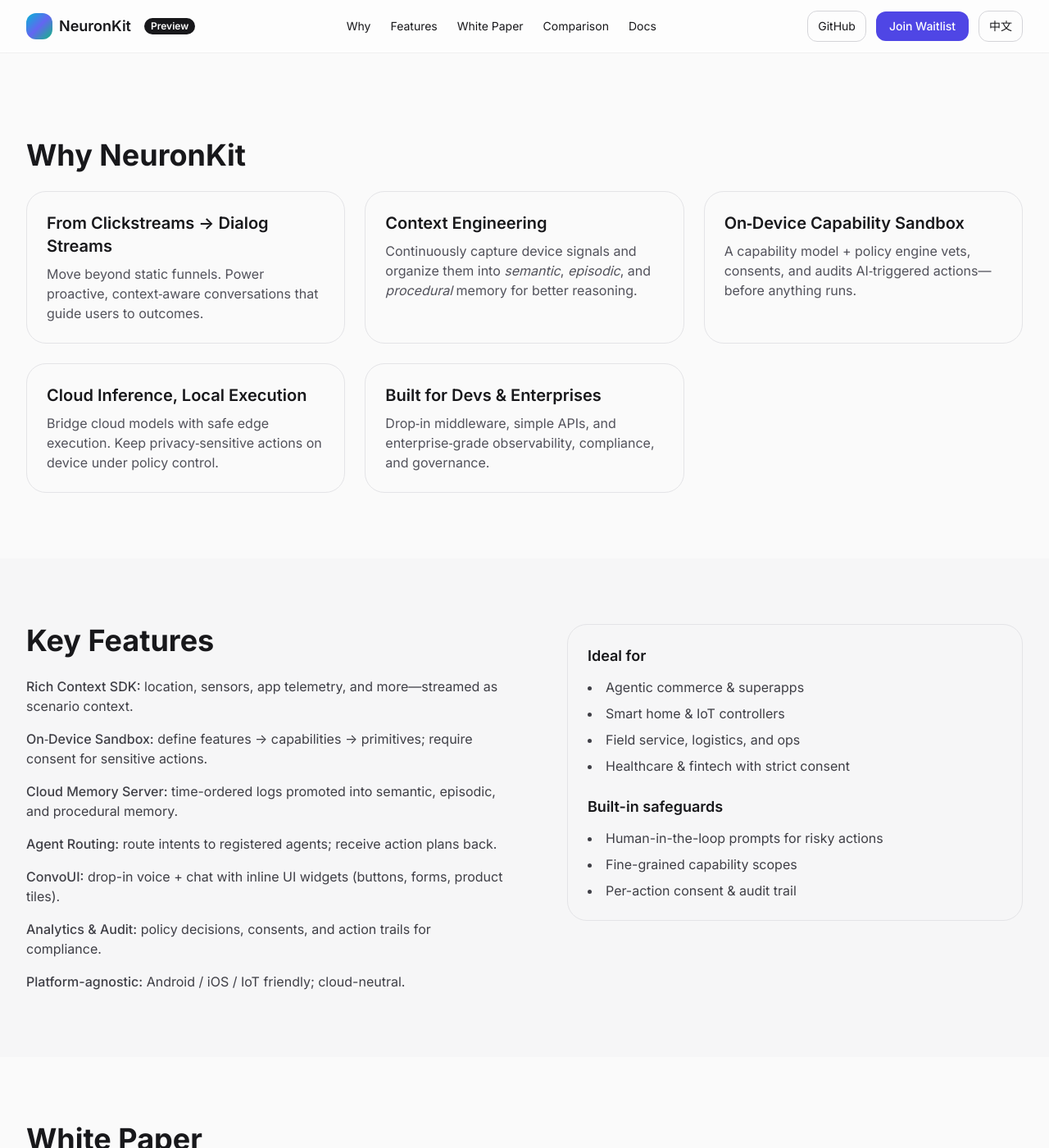
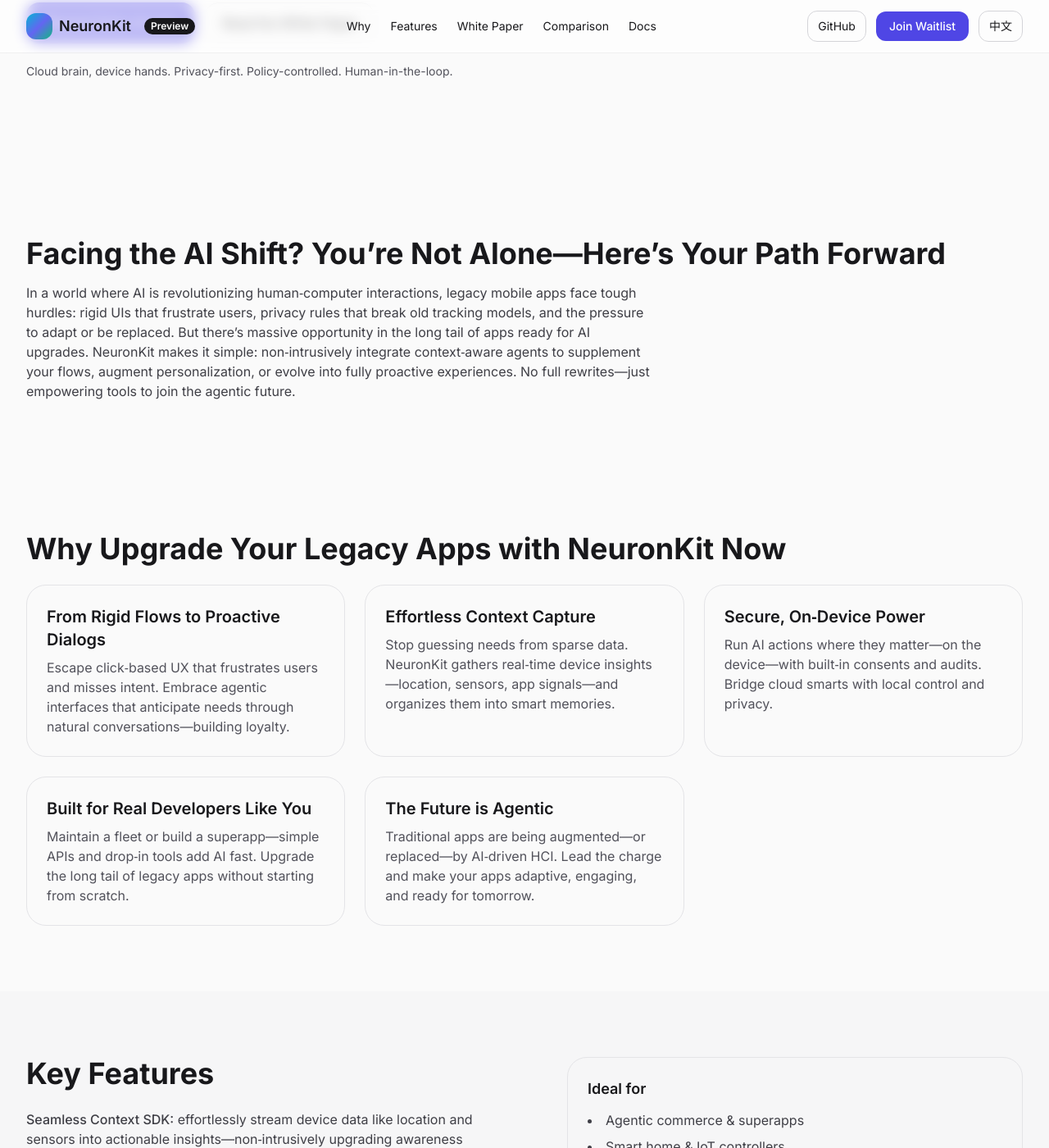
Before and after one commit to finogeeks/finogeeks.github.io, a Jekyll site: the page en/neuronkit/index.html, which Jekyll copies as it is, in a window 1280 px wide and 1400 px high, scrolled down 860 px. Shown: the whole window at 82% size. Built offline with Jekyll 4.4.1, drawn with Linux system fonts in a browser that asks for light colours; nearby versions of some CDN libraries; some of the changed text lies outside the part shown.

Commit message:
improve landing page to make it more easy to understand

```diff
--- a/en/neuronkit/index.html
+++ b/en/neuronkit/index.html
@@ -68,11 +68,10 @@
       <div class="grid lg:grid-cols-2 gap-10 items-center">
         <div>
           <h1 class="text-4xl md:text-6xl font-extrabold leading-tight">
-            Clickstreams won’t cut it. Build <span class="gradient-text">dialog streams</span> with proactive agents.
+            Legacy Apps Are Stuck in the Past—Unlock <span class="gradient-text">AI‑Powered Conversations</span> Without the Overhaul
           </h1>
           <p class="mt-6 text-lg text-zinc-700 dark:text-zinc-300 max-w-2xl">
-            In the AI age, legacy apps can’t stay bound to static funnels and passive carts. To join the shift, apps need more than language models—they need <strong>context engineering</strong>.
-            <strong>NeuronKit</strong> provides a total solution: it collects real‑time device data, organizes it into <em>semantic</em>, <em>episodic</em>, and <em>procedural</em> memories, and executes actions securely via a unique <strong>on‑device capability‑model sandbox</strong>. Unlike cloud‑only sandboxes, NeuronKit bridges <strong>cloud inference</strong> with <strong>safe local execution</strong>, enabling any app or device to become agentic.
+            Your traditional mobile apps rely on rigid clicks and forms, but users demand intuitive, proactive interactions. As AI agents redefine human‑computer interfaces, don’t get left behind—join the wave effortlessly. <strong>NeuronKit</strong> is the non‑intrusive SDK that upgrades your apps with real‑time context awareness, secure on‑device actions, and seamless dialog flows. Turn passive experiences into agentic ones, boosting engagement in e‑commerce, fintech, and more—while respecting privacy and requiring minimal code changes.
           </p>
           <div class="mt-5 flex flex-wrap gap-2">
             <span class="px-2.5 py-1 text-xs rounded-full bg-indigo-600/10 text-indigo-700 dark:text-indigo-300 border border-indigo-600/20">Dialog streams</span>
@@ -115,30 +114,40 @@
     </div>
   </section>
 
+  <!-- Challenges -->
+  <section class="py-12 md:py-20" id="challenges">
+    <div class="max-w-7xl mx-auto px-4 sm:px-6 lg:px-8">
+      <h2 class="text-3xl md:text-4xl font-bold">Facing the AI Shift? You’re Not Alone—Here’s Your Path Forward</h2>
+      <p class="mt-4 text-zinc-700 dark:text-zinc-300 max-w-3xl">
+        In a world where AI is revolutionizing human‑computer interactions, legacy mobile apps face tough hurdles: rigid UIs that frustrate users, privacy rules that break old tracking models, and the pressure to adapt or be replaced. But there’s massive opportunity in the long tail of apps ready for AI upgrades. NeuronKit makes it simple: non‑intrusively integrate context‑aware agents to supplement your flows, augment personalization, or evolve into fully proactive experiences. No full rewrites—just empowering tools to join the agentic future.
+      </p>
+    </div>
+  </section>
+
   <!-- Why NeuronKit -->
   <section class="py-12 md:py-20" id="why">
     <div class="max-w-7xl mx-auto px-4 sm:px-6 lg:px-8">
-      <h2 class="text-3xl md:text-4xl font-bold">Why NeuronKit</h2>
+      <h2 class="text-3xl md:text-4xl font-bold">Why Upgrade Your Legacy Apps with NeuronKit Now</h2>
       <div class="mt-6 grid md:grid-cols-3 gap-6">
         <div class="p-6 rounded-3xl border border-zinc-200 dark:border-zinc-800">
-          <h3 class="font-semibold text-xl">From Clickstreams → Dialog Streams</h3>
-          <p class="mt-2 text-zinc-600 dark:text-zinc-400">Move beyond static funnels. Power proactive, context‑aware conversations that guide users to outcomes.</p>
+          <h3 class="font-semibold text-xl">From Rigid Flows to Proactive Dialogs</h3>
+          <p class="mt-2 text-zinc-600 dark:text-zinc-400">Escape click‑based UX that frustrates users and misses intent. Embrace agentic interfaces that anticipate needs through natural conversations—building loyalty.</p>
         </div>
         <div class="p-6 rounded-3xl border border-zinc-200 dark:border-zinc-800">
-          <h3 class="font-semibold text-xl">Context Engineering</h3>
-          <p class="mt-2 text-zinc-600 dark:text-zinc-400">Continuously capture device signals and organize them into <em>semantic</em>, <em>episodic</em>, and <em>procedural</em> memory for better reasoning.</p>
+          <h3 class="font-semibold text-xl">Effortless Context Capture</h3>
+          <p class="mt-2 text-zinc-600 dark:text-zinc-400">Stop guessing needs from sparse data. NeuronKit gathers real‑time device insights—location, sensors, app signals—and organizes them into smart memories.</p>
         </div>
         <div class="p-6 rounded-3xl border border-zinc-200 dark:border-zinc-800">
-          <h3 class="font-semibold text-xl">On‑Device Capability Sandbox</h3>
-          <p class="mt-2 text-zinc-600 dark:text-zinc-400">A capability model + policy engine vets, consents, and audits AI‑triggered actions—before anything runs.</p>
+          <h3 class="font-semibold text-xl">Secure, On‑Device Power</h3>
+          <p class="mt-2 text-zinc-600 dark:text-zinc-400">Run AI actions where they matter—on the device—with built‑in consents and audits. Bridge cloud smarts with local control and privacy.</p>
         </div>
         <div class="p-6 rounded-3xl border border-zinc-200 dark:border-zinc-800">
-          <h3 class="font-semibold text-xl">Cloud Inference, Local Execution</h3>
-          <p class="mt-2 text-zinc-600 dark:text-zinc-400">Bridge cloud models with safe edge execution. Keep privacy‑sensitive actions on device under policy control.</p>
+          <h3 class="font-semibold text-xl">Built for Real Developers Like You</h3>
+          <p class="mt-2 text-zinc-600 dark:text-zinc-400">Maintain a fleet or build a superapp—simple APIs and drop‑in tools add AI fast. Upgrade the long tail of legacy apps without starting from scratch.</p>
         </div>
         <div class="p-6 rounded-3xl border border-zinc-200 dark:border-zinc-800">
-          <h3 class="font-semibold text-xl">Built for Devs & Enterprises</h3>
-          <p class="mt-2 text-zinc-600 dark:text-zinc-400">Drop‑in middleware, simple APIs, and enterprise‑grade observability, compliance, and governance.</p>
+          <h3 class="font-semibold text-xl">The Future is Agentic</h3>
+          <p class="mt-2 text-zinc-600 dark:text-zinc-400">Traditional apps are being augmented—or replaced—by AI‑driven HCI. Lead the charge and make your apps adaptive, engaging, and ready for tomorrow.</p>
         </div>
       </div>
     </div>
@@ -151,13 +160,13 @@
         <div>
           <h2 class="text-3xl md:text-4xl font-bold">Key Features</h2>
           <ul class="mt-6 space-y-4 text-zinc-700 dark:text-zinc-300">
-            <li><span class="font-medium">Rich Context SDK:</span> location, sensors, app telemetry, and more—streamed as scenario context.</li>
-            <li><span class="font-medium">On‑Device Sandbox:</span> define features → capabilities → primitives; require consent for sensitive actions.</li>
-            <li><span class="font-medium">Cloud Memory Server:</span> time-ordered logs promoted into semantic, episodic, and procedural memory.</li>
-            <li><span class="font-medium">Agent Routing:</span> route intents to registered agents; receive action plans back.</li>
-            <li><span class="font-medium">ConvoUI:</span> drop-in voice + chat with inline UI widgets (buttons, forms, product tiles).</li>
-            <li><span class="font-medium">Analytics & Audit:</span> policy decisions, consents, and action trails for compliance.</li>
-            <li><span class="font-medium">Platform-agnostic:</span> Android / iOS / IoT friendly; cloud-neutral.</li>
+            <li><span class="font-medium">Seamless Context SDK:</span> effortlessly stream device data like location and sensors into actionable insights—non‑intrusively upgrading awareness without codebase chaos.</li>
+            <li><span class="font-medium">On‑Device Safeguard Sandbox:</span> define permissions once; let AI actions run securely with automatic consents—goodbye privacy headaches.</li>
+            <li><span class="font-medium">Smart Memory Hub:</span> build a persistent “brain” for your app—time‑stamped logs evolve into meaningful memories for personalization.</li>
+            <li><span class="font-medium">Intelligent Agent Routing:</span> connect user intents to powerful cloud agents, then execute plans locally for dynamic, responsive experiences.</li>
+            <li><span class="font-medium">Ready‑to‑Use Convo UI:</span> drop in voice, chat, and interactive elements (buttons, forms) to replace outdated forms with engaging dialogs—in minutes.</li>
+            <li><span class="font-medium">Compliance Made Easy:</span> track decisions and actions with built‑in analytics and audits—meet enterprise standards without extra effort.</li>
+            <li><span class="font-medium">Cross‑Platform Flexibility:</span> Android, iOS, and IoT; cloud‑neutral—perfect for the long tail of legacy apps waiting to go agentic.</li>
           </ul>
         </div>
         <div class="lg:pl-8">
```
